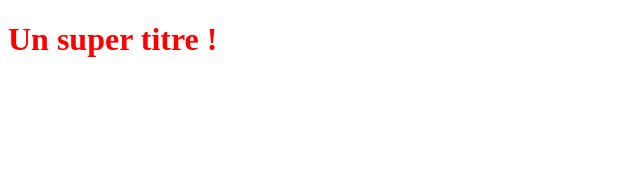
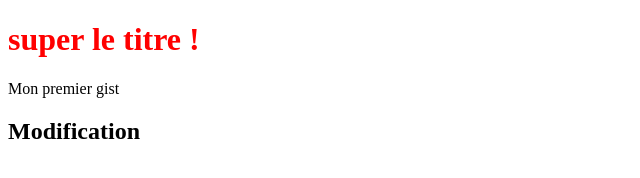
Before and after one commit to LydiaAAB/ProjetTp1, a plain HTML site: page index.html in a window 1280 px wide. Shown: the whole page, without its empty margins (0-640 px from the left). Drawn offline with Linux system fonts and the light colour scheme.

Commit message:
Modification de mon html (#1)

```diff
--- a/index.html
+++ b/index.html
@@ -8,6 +8,12 @@
 
 
 <body>
-<h1>Un super titre !</h1>
+<h1> super le titre !</h1>
+<div>
+    Mon premier gist
+    <script src="https://gist.github.com/LydiaAAB/d500c3cdc9f46a7b13d64c077618fd1a.js"></script>
+    <h2> Modification</h2>
+</div>
+
 </body>
 </html>
```
